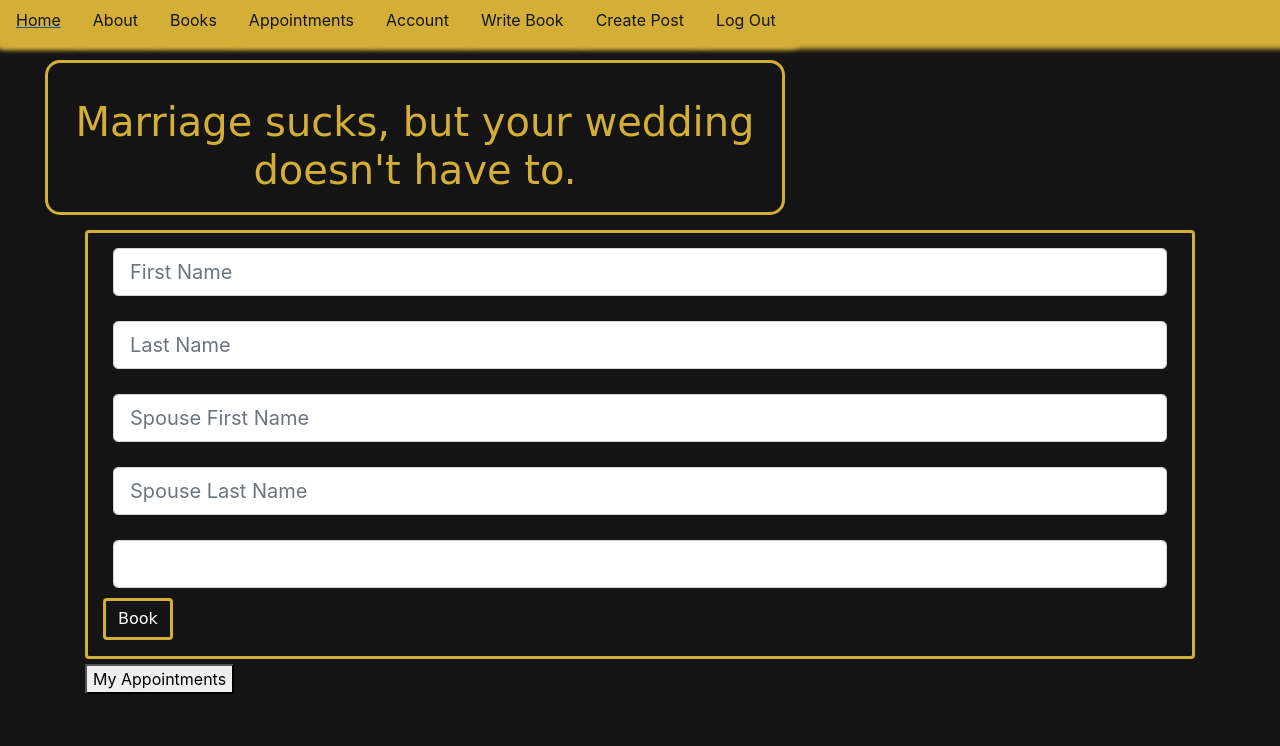
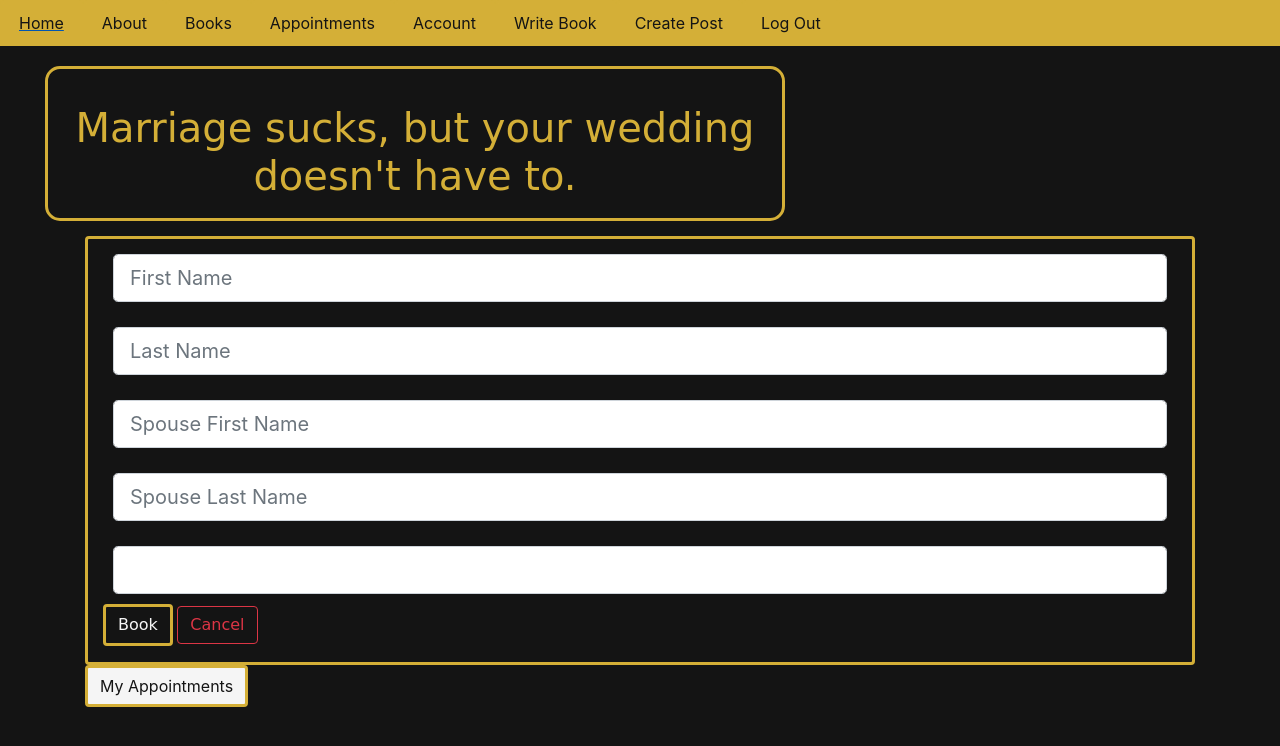
Before and after one commit to revdrake/heavens-reverends, a Flask app: page /appointments/wedding in a window 1280 px wide. Shown: the top 746 px of the page. Run offline with Flask 2, Linux system fonts and the light colour scheme; a user stored in the database is signed in; some libraries are stand-ins or nearby versions.

Commit message:
customize appointment

```diff
--- a/heavens_reverends/appointments/forms.py
+++ b/heavens_reverends/appointments/forms.py
@@ -2,7 +2,7 @@
 from wtforms import StringField, SubmitField, TextAreaField, SelectField, IntegerField
 from wtforms_components import TimeField
 from wtforms_components.fields.html5 import DateTimeLocalField, DateTimeField
-from wtforms.validators import DataRequired
+from wtforms.validators import DataRequired, Optional
 # from wtforms_components.widgets import DateTimeInput
 
 class AppointmentForm(FlaskForm):
@@ -32,5 +32,13 @@
     spouse_first_name = StringField('Spouse First Name', validators=[DataRequired()])
     spouse_last_name = StringField('Spouse Last Name', validators=[DataRequired()])
     appointment_date = DateTimeLocalField('Appointment Date', format='%Y-%m-%dT%H:%M', validators=[DataRequired()])
-    submit = SubmitField('Update')
-    cancel = SubmitField('Cancel')
+    submit = SubmitField(label='Update')
+
+class CustomizeWeddingForm(FlaskForm):
+    theme = StringField('Theme',validators=[]) # ,validators=[DataRequired()])
+    # hours = IntegerField()
+    length_minutes = IntegerField('Time (Minutes)',validators=[Optional()])
+    religious_verses = StringField('Religious Verses',validators=[Optional()])
+    # attire
+    # dual_reverend
+    submit = SubmitField('Submit')
--- a/heavens_reverends/appointments/views.py
+++ b/heavens_reverends/appointments/views.py
@@ -2,7 +2,8 @@
 from flask_login import current_user,login_required
 from heavens_reverends import db
 from heavens_reverends.models import Appointment
-from heavens_reverends.appointments.forms import AppointmentForm, AppointmentUpdateForm, WeddingAppointmentForm, WeddingAppointmentUpdateForm
+from heavens_reverends.appointments.forms import (AppointmentForm, AppointmentUpdateForm, WeddingAppointmentForm, WeddingAppointmentUpdateForm,
+                                                 CustomizeWeddingForm)
 from datetime import datetime, timedelta
 
 appointments = Blueprint('appointments',__name__)
@@ -18,7 +19,6 @@
         return redirect(url_for('book_'+appointment_type+'_appointment'))
 
     return render_template('appointments.html', form=form)
-
 
 
 # CREATE
@@ -69,11 +69,10 @@
         appointment.spouse_last_name = form.spouse_last_name.data
         appointment.appointment_date = form.appointment_date.data
         appointment.appointment_type = 'wedding'
-        if form.submit.label:
-            db.session.commit()
-            flash('Post Updated')
-            return redirect(url_for('appointments.user_appointments'))
-            # user_appointments()
+        db.session.commit()
+        flash('Appointment Updated')
+        return redirect(url_for('appointments.user_appointments'))
+
     elif request.method == 'GET':
         form.first_name.data = appointment.first_name
         form.last_name.data = appointment.last_name
@@ -82,6 +81,39 @@
         form.appointment_date.data = appointment.appointment_date
 
     return render_template('book_wedding_appointment.html',title='Updating',form=form)
+
+
+@appointments.route('/appointments/myappointments/<int:appointment_id>/customize',methods=['GET','POST'])
+@login_required
+def customize_wedding(appointment_id):
+    appointment = Appointment.query.get_or_404(appointment_id)
+    if appointment.user_id != current_user.id:
+        abort(403)
+
+    form = CustomizeWeddingForm()
+    if form.validate_on_submit():
+        has_update_data = (appointment.theme != form.theme.data \
+                              or appointment.length_minutes != form.length_minutes.data) \
+                              or appointment.religious_verses != form.religious_verses.data \
+                          and (form.theme.data is not None
+                              or form.length_minutes.data is not None
+                              or form.religious_verses.data is not None)
+        if has_update_data:
+            appointment.theme = form.theme.data
+            appointment.length_minutes = form.length_minutes.data
+            appointment.religious_verses = form.religious_verses.data
+            db.session.commit()
+            flash('Wedding Customized!')
+        return redirect(url_for('appointments.user_appointments'))
+    elif request.method == 'GET':
+        form.theme.data = appointment.theme
+        form.length_minutes.data = appointment.length_minutes
+        form.religious_verses.data = appointment.religious_verses
+
+
+    return render_template('customize_wedding.html',title='Customize Wedding',form=form)
+
+
 
 #DELETE
 @appointments.route('/appointments/myappointments/<int:appointment_id>/delete',methods=['GET','POST'])
--- a/heavens_reverends/models.py
+++ b/heavens_reverends/models.py
@@ -87,3 +87,6 @@
     spouse_first_name = db.Column(db.Text, nullable=False)
     spouse_last_name = db.Column(db.Text, nullable=False)
     user_id = db.Column(db.Integer, db.ForeignKey('users.id'), nullable=False)
+    theme = db.Column(db.Text)
+    length_minutes = db.Column(db.Integer)
+    religious_verses = db.Column(db.Text)
--- a/heavens_reverends/templates/base.html
+++ b/heavens_reverends/templates/base.html
@@ -43,6 +43,9 @@
       .bg-dark-grey {
           background-color: #565656;
       }
+      .bg-light-grey {
+          background-color: #F5F5F5;
+      }
       .jumbo-head {
         width: 740px;
         margin-left: -40px;
@@ -67,7 +70,7 @@
         width: 70px;
       }
       .shadow {
-        box-shadow:3px 3px 5px 6px #d4af37;
+        box-shadow:3px 3px 3px 3px #d4af37;
         border: #d4af37;
       }
       .white-text {
@@ -78,6 +81,9 @@
       }
       .gold-text {
         color: #d4af37;
+      }
+      .light-grey-text {
+          color: #F5F5F5;
       }
       .gold-border {
         border: solid #d4af37;
@@ -90,58 +96,58 @@
   <body class="bg-black">
   <div>
   <!-- <body class='bg-logo'> -->
-      <ul class='nav bg-gold shadow black-text'>
+      <ul class='nav bg-gold black-text'>
       <!-- <ul class='navbar bg-gold'> -->
         <!-- <li> <img src="'static/profile_pics/hr_logo.jpg'" height=300px></li> -->
         <a class="black-text" href="{{url_for('core.index')}}">
-          <li class='nav-link black-text bg-gold btn btn-outline-dark shadow'>
+          <li class='nav-link black-text bg-gold btn btn-outline-dark gold-border'>
             Home
           </li>
         </a>
         <a class="black-text" href="{{url_for('core.info')}}">
-          <li class='nav-link bg-gold btn btn-outline-dark black-text shadow'>
+          <li class='nav-link bg-gold btn black-text btn-outline-dark gold-border'>
             About
           </li>
         </a>
         <a class="black-text" href="{{url_for('core.books')}}">
-          <li class='nav-link bg-gold btn btn-outline-dark black-text shadow'>
+          <li class='nav-link bg-gold btn btn-outline-dark black-text gold-border'>
             Books
           </li>
         </a>
         {% if current_user.is_authenticated %}
         <a class="black-text" href="{{url_for('appointments.book_wedding_appointment')}}">
-          <li class='nav-link bg-gold btn btn-outline-dark black-text shadow'>
+          <li class='nav-link bg-gold btn btn-outline-dark black-text gold-border'>
             Appointments
           </li>
         </a>
         <a class="black-text" href="{{url_for('users.account')}}">
-          <li class='nav-link bg-gold btn btn-outline-dark black-text shadow'>
+          <li class='nav-link bg-gold btn btn-outline-dark black-text gold-border'>
             Account
           </li>
         </a>
         <a class="black-text" href="{{url_for('books.add_book')}}">
-          <li class='nav-link bg-gold btn btn-outline-dark black-text shadow'>
+          <li class='nav-link bg-gold btn btn-outline-dark black-text gold-border'>
             Write Book
           </li>
         </a>
         <a class="black-text"href="{{url_for('posts.create_post')}}">
-          <li class='nav-link bg-gold btn btn-outline-dark black-text shadow'>
+          <li class='nav-link bg-gold btn btn-outline-dark black-text gold-border'>
             Create Post
           </li>
         </a>
         <a class="black-text"href="{{url_for('users.logout')}}">
-          <li class='nav-link bg-gold btn btn-outline-dark black-text shadow'>
+          <li class='nav-link bg-gold btn btn-outline-dark black-text gold-border'>
             Log Out
           </li>
         </a>
         {% else %}
         <a class="black-text"href="{{url_for('users.login')}}">
-          <li class='nav-link bg-gold btn btn-outline-dark black-text shadow'>
+          <li class='nav-link bg-gold btn btn-outline-dark black-text gold-border'>
             Log In
           </li>
         </a>
         <a class="black-text" href="{{url_for('users.register')}}">
-          <li class='nav-link bg-gold btn btn-outline-dark black-text shadow'>
+          <li class='nav-link bg-gold btn btn-outline-dark black-text gold-border'>
             Register
           </li>
         </a>
--- a/heavens_reverends/templates/book_wedding_appointment.html
+++ b/heavens_reverends/templates/book_wedding_appointment.html
@@ -6,39 +6,30 @@
 <div class="container gold-border rounded">
   <form class="form-group form-horizontal" method="POST">
     {{form.hidden_tag()}}
-    <div class="form-group has-success text-center-smashed" style="color: #d4af37;">
-      {# {{form.first_name.label(class="form-control-label")}} #}
+    <div class="form-group has-success text-center-smashed gold-text">
       {{form.first_name(class="form-control form-control-lg", placeholder="First Name")}}
     </div>
-    <div class="form-group text-center-smashed" style="color: #d4af37;">
-      {# {{form.last_name.label(class="form-control-label")}} #}
+    <div class="form-group text-center-smashed gold-text">
       {{form.last_name(class="form-control form-control-lg", placeholder="Last Name")}}
     </div>
-    <div class="form-group text-center-smashed" style="color: #d4af37;">
-      {# {{form.spouse_first_name.label(class="form-control-label")}} #}
+    <div class="form-group text-center-smashed gold-text">
       {{form.spouse_first_name(class="form-control form-control-lg", placeholder="Spouse First Name")}}
     </div>
-    <div class="form-group text-center-smashed" style="color: #d4af37;">
-      {# {{form.spouse_last_name.label(class="form-control-label")}} #}
+    <div class="form-group text-center-smashed gold-text">
       {{form.spouse_last_name(class="form-control form-control-lg", placeholder="Spouse Last Name")}}
     </div>
-    <div class="form-group text-center-smashed" style="color: #d4af37;">
-      {# {{form.appointment_date.label(class="form-control-label")}} #}
+    <div class="form-group text-center-smashed gold-text">
       {{form.appointment_date(class="form-control form-control-lg")}}
     </div>
     <div class="form-group">
-      {{form.submit(class="btn btn-outline-secondary gold-border bg-black white-text cursive")}}
-      {% if form.cancel %}
-        <a href="{{url_for('appointments.user_appointments')}}">{{form.cancel(class="btn btn-outline-danger" if form.cancel)}}</a>
-      {% endif %}
+      {{form.submit(class="btn btn-outline-secondary gold-border bg-black light-grey-text cursive")}}
+        <a class="btn btn-outline-danger cursive" href="{{url_for('appointments.user_appointments')}}">Cancel</a>
       {% if current_user.is_authenticated %}
     </div>
   </form>
 </div>
-<a href="{{url_for('appointments.user_appointments')}}">
-  <button type="button" name="button" style="margin-top: 5px;" >
+<a class="btn btn-outline-secondary bg-light-grey gold-border black-text" href="{{url_for('appointments.user_appointments')}}">
     My Appointments
-  </button>
 </a>
 {% endif %}
 {% endblock %}
--- a/heavens_reverends/templates/login.html
+++ b/heavens_reverends/templates/login.html
@@ -1,12 +1,12 @@
 {% extends 'base.html' %}
 {% block content %}
-  <div class="jumbotron jumbo-head text-center-smashed gold-border gold-text cursive">
+  <div class="jumbotron jumbo-head text-center-smashed bg-black gold-border gold-text cursive">
     <h1>Heaven's Reverends</h1>
   </div>
   <form method="POST" class="jumbo-head text-center-smashed">
     {{form.hidden_tag()}}
-    {{form.email(placeholder="Email")}}<br>
-    {{form.password(placeholder="Password")}}<br>
+    {{form.email(class="bg-black light-grey-text",placeholder="Email")}}<br>
+    {{form.password(class="bg-black light-grey-text",placeholder="Password")}}<br>
     {{form.submit(class="btn btn-outline-secondary white-text gold-border")}}
   </form>
 {% endblock %}
```
Also changed, not shown: heavens_reverends/templates/customize_wedding.html (added, +24 -0 lines), heavens_reverends/templates/user_appointments.html (+14 -7 lines), migrations/versions/f0a1fd299fe5_.py (added, +32 -0 lines), heavens_reverends/data.sqlite.
